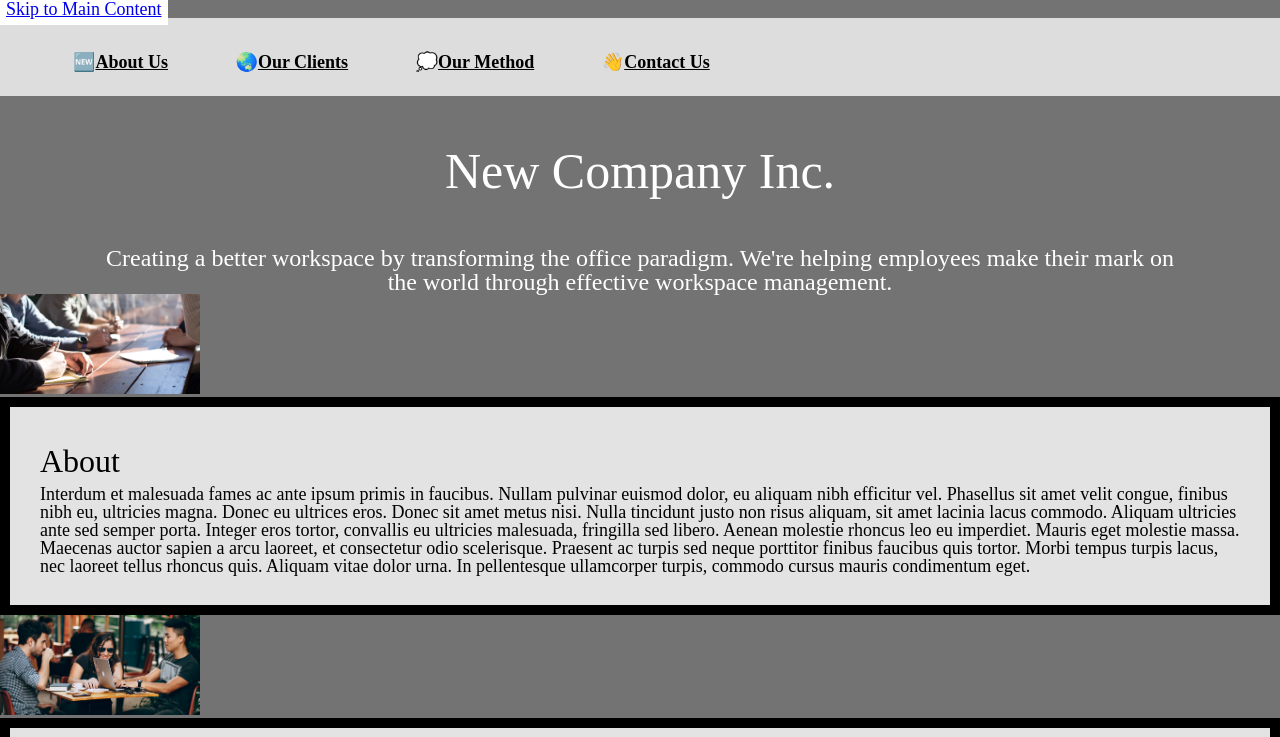
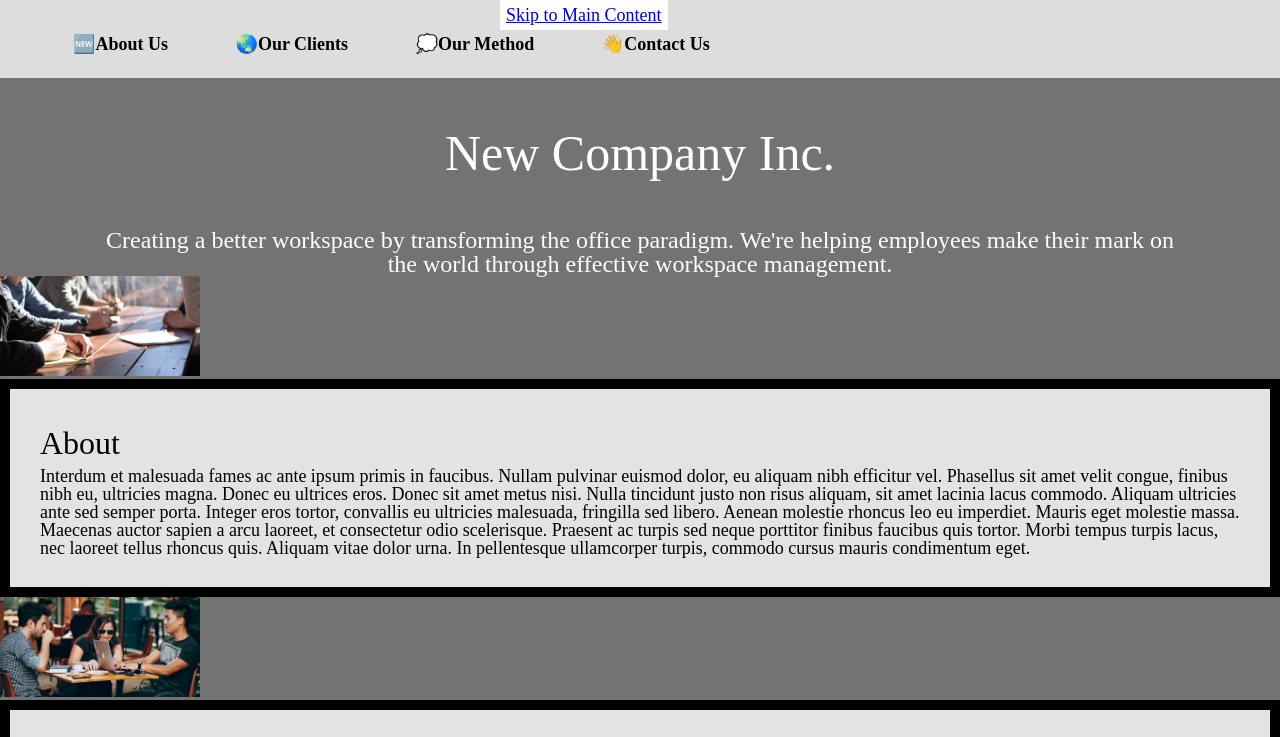
Before and after one commit to gemut1ich/homework3-2022, a plain HTML site: page index.html in a window 1280 px wide. Shown: the top 737 px of the page. Drawn offline with Linux system fonts and the light colour scheme.

Commit message:
fix style.css(requirement 4 not working)

```diff
--- a/css/style.css
+++ b/css/style.css
@@ -71,8 +71,14 @@ footer a:visited{
 /*****  End Starter Code ****/
 
 /* Requirement 1 code here*/
+nav a{
+  text-decoration: none;
+}
 
 /* Requirement 2 code here*/
+a:hover{
+  text-decoration: wavy underline;
+}
 
 
 
@@ -83,11 +89,19 @@ a.skip{
   transition: left 1s ease-out;
   z-index: 1;
   /* Requirement 3 code here*/
+  /*The link using the skip class (“Skip to Main Content”) should be positioned 500px to the left of the link’s parent element. (So it is hidden by default when we open the page). */
+  position: absolute;
+  left: 500px;
 
 }
 
 
 /* Requirement 4 code here*/
+/*Any link in the nav that is in focus should have a 2px yellow border on the top with no other lines around it.*/
+nav a:focus{
+  border-top-color: yellow;
+  outline: none;
+}
 
 
 .container{
```
